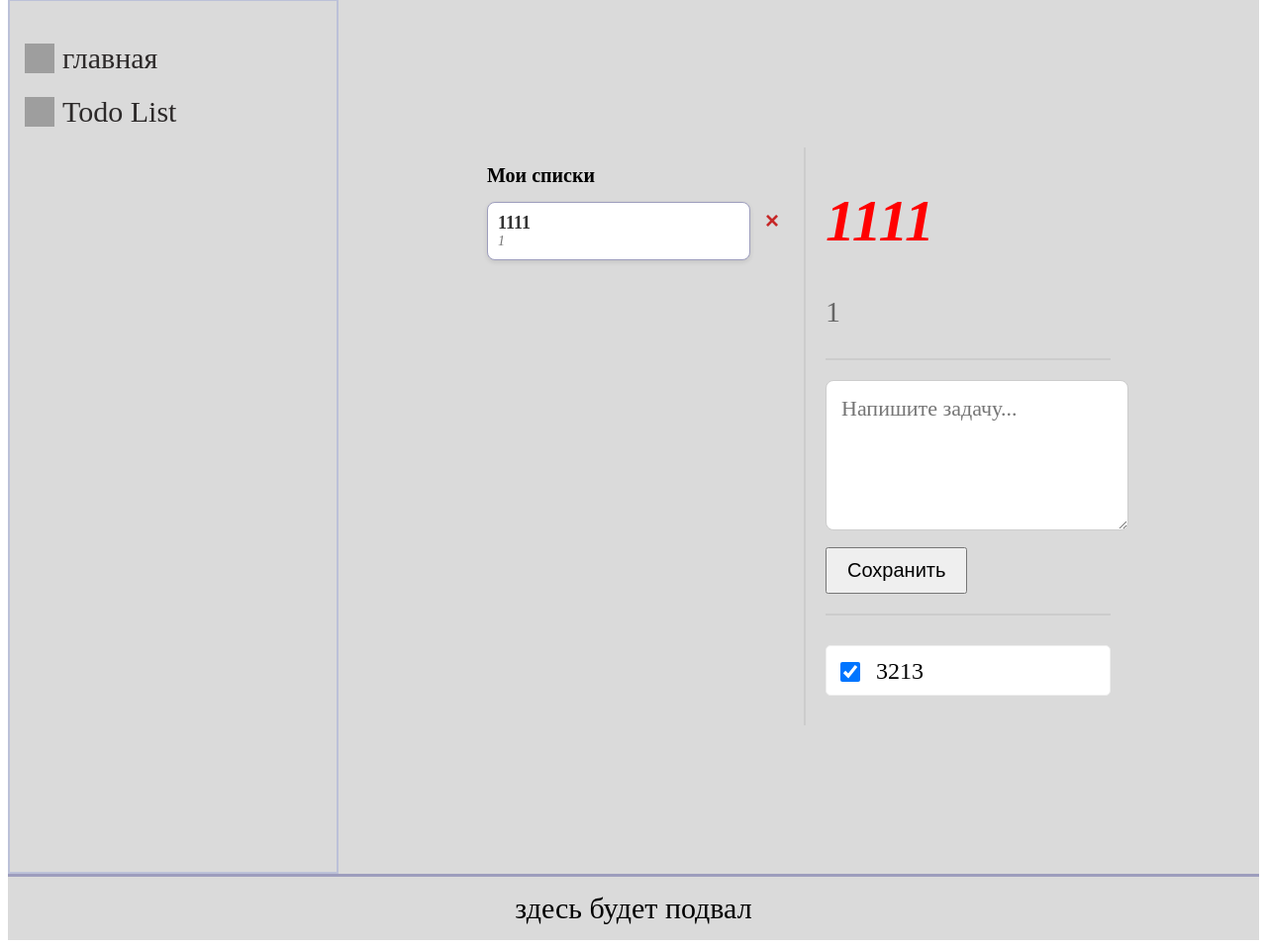
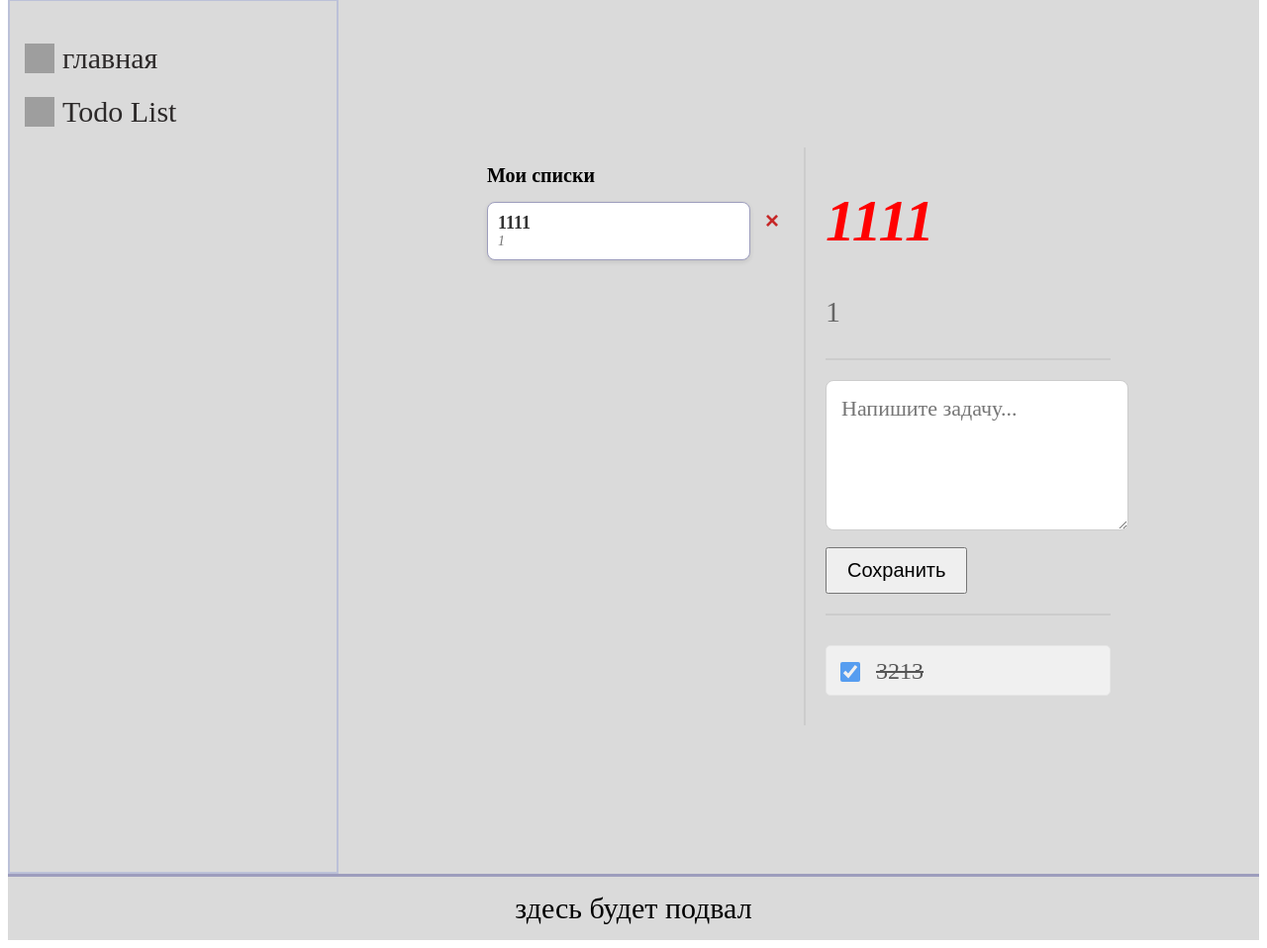
Before and after one commit to nizamidialeksandr-wq/todo-list, a Flask app: page /todo/9 in a window 1280 px wide. Shown: the part 76-1034 px from the top of the page at 99% size. Run offline with Flask 3, Linux system fonts and the light colour scheme; data comes from the database, SQL or seed files in the repository; both versions use the stored data as it was after the commit; grey boxes are pictures that could not be loaded.

Commit message:
добавил сохранение галочки

```diff
--- a/app.py
+++ b/app.py
@@ -151,3 +151,18 @@ def api():
         'is_done' : 'False'
     }
     return data
+
+@app.route("/toggle_task/<int:task_id>", methods=["POST"])
+def toggle_task(task_id):
+    conn = sqlite3.connect("database.db")
+
+
+    task = conn.execute("SELECT is_done FROM tasks WHERE id = ?", (task_id,)).fetchone()
+
+    if task:
+        new_status = 0 if task[0] == 1 else 1
+        conn.execute("UPDATE tasks SET is_done = ? WHERE id = ?", (new_status, task_id))
+        conn.commit()
+
+    conn.close()
+    return "", 204
--- a/templates/todo.html
+++ b/templates/todo.html
@@ -48,10 +48,18 @@
             <!-- ВЫВОД СОХРАНЕННЫХ ЗАДАЧ -->
             <ul style="list-style-type: none; padding: 0; text-align: left;">
                 {% for task in tasks %}
-                    <li style="font-size: 24px; margin-bottom: 10px; padding: 10px; background-color: #fff; border: 1px solid #eee; border-radius: 5px;">
-                        <!-- Чекбокс -->
-                        <input type="checkbox" {% if task['is_done'] %}checked{% endif %}  style="width: 20px; height: 20px; margin-right: 10px; vertical-align: middle;">
-                        <span style="vertical-align: middle;">{{ task['text'] }}</span>
+                    <li style="font-size: 24px; margin-bottom: 10px; padding: 10px; background-color: #fff; border: 1px solid #eee; border-radius: 5px; {% if task['is_done'] %}opacity: 0.6;{% endif %}">
+
+                        <!-- Чекбокс с ID и событием onchange -->
+                        <input type="checkbox" id="task-{{ task['id'] }}"
+                               {% if task['is_done'] %}checked{% endif %}
+                               onchange="toggleTask({{ task['id'] }})"
+                               style="width: 20px; height: 20px; margin-right: 10px; vertical-align: middle; cursor: pointer;">
+
+                        <!-- Текст задачи (зачеркивается, если выполнена) -->
+                        <span style="vertical-align: middle; {% if task['is_done'] %}text-decoration: line-through;{% endif %}">
+                            {{ task['text'] }}
+                        </span>
                     </li>
                 {% else %}
                     <p style="font-style: italic; color: #777;">Список задач пока пуст...</p>
@@ -59,4 +67,18 @@
             </ul>
         </div>
     </div>
+
+    <!-- СКРИПТ ДЛЯ СОХРАНЕНИЯ ГАЛОЧКИ -->
+    <script>
+        function toggleTask(taskId) {
+            fetch(`/toggle_task/${taskId}`, {
+                method: 'POST'
+            }).then(response => {
+                if (response.ok) {
+                    // Если сервер сохранил, перезагружаем страницу, чтобы применить стили (зачеркивание)
+                    window.location.reload();
+                }
+            });
+        }
+    </script>
 {% endblock %}
```
Also changed, not shown: database.db.
